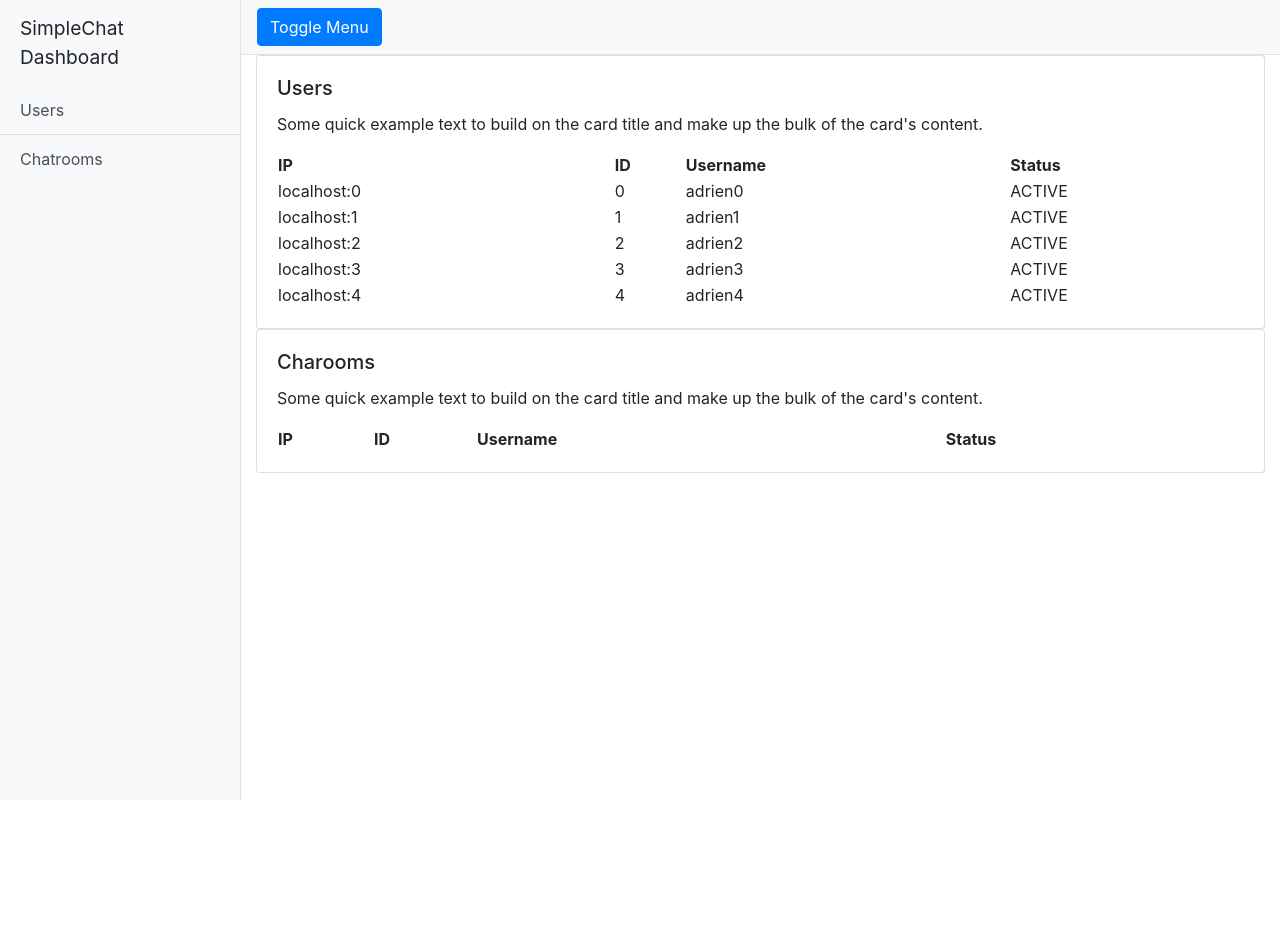
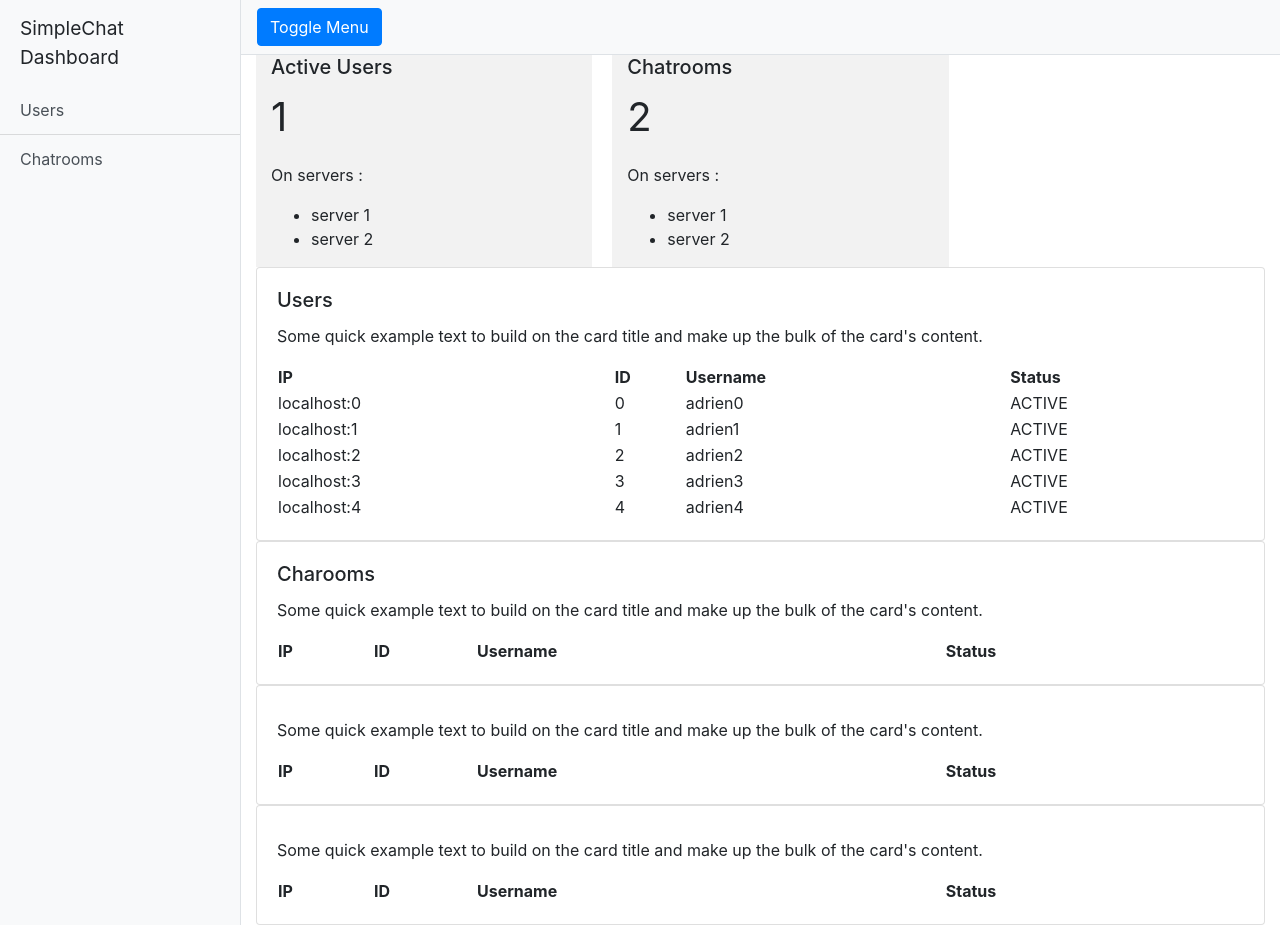
Before and after one commit to Mrgove10/SimpleChatFront, an Angular app: page / in a window 1280 px wide. Before the commit the page ends 800 px from the top, so only its background shows below. Built offline with nearby package versions, Linux system fonts and the light colour scheme.

Commit message:
Feat: add resume component

```diff
--- a/src/app/app.component.css
+++ b/src/app/app.component.css
@@ -41,4 +41,9 @@
   #wrapper.toggled #sidebar-wrapper {
     margin-left: -15rem;
   }
+
+  #container {
+    background-color: #f2f2f2;
+    margin-right: 20px;
+  }
 }
--- a/src/app/app.component.html
+++ b/src/app/app.component.html
@@ -18,11 +18,21 @@
 
     <div class="container-fluid">
 
+      <div class="container">
+        <div class="row">
+          <app-resume-infos class="col-4" id="container" [title]="'Active Users'" [number]="'1'"></app-resume-infos>
+          <app-resume-infos class="col-4" id="container" [title]="'Chatrooms'" [number]="'2'"></app-resume-infos>
+        </div>
+      </div>
+
       <app-list type="Users">
       </app-list>
       <app-list type="Charooms">
       </app-list>
 
+      <app-list></app-list>
+      <app-list></app-list>
+
     </div>
   </div>
 </div>
--- a/src/app/app.module.ts
+++ b/src/app/app.module.ts
@@ -3,11 +3,13 @@ import { NgModule } from '@angular/core';
 
 import { AppComponent } from './app.component';
 import { ListComponent } from './list/list.component';
+import { ResumeInfosComponent } from './resume-infos/resume-infos.component'
 
 @NgModule({
   declarations: [
     AppComponent,
-    ListComponent
+    ListComponent,
+    ResumeInfosComponent
   ],
   imports: [
     BrowserModule
--- /dev/null
+++ b/src/app/resume-infos/resume-infos.component.css
@@ -0,0 +1,3 @@
+#server-number {
+    font-size: 40px;
+}
--- /dev/null
+++ b/src/app/resume-infos/resume-infos.component.html
@@ -0,0 +1,7 @@
+<h5>{{title}}</h5>
+<p id="server-number">{{number}}</p>
+<p>On servers :</p>
+<ul>
+    <li>server 1</li>
+    <li>server 2</li>
+</ul>
--- /dev/null
+++ b/src/app/resume-infos/resume-infos.component.ts
@@ -0,0 +1,18 @@
+import { Component, Input, OnInit } from '@angular/core';
+
+@Component({
+  selector: 'app-resume-infos',
+  templateUrl: './resume-infos.component.html',
+  styleUrls: ['./resume-infos.component.css']
+})
+export class ResumeInfosComponent implements OnInit {
+
+  @Input() title: string;
+  @Input() number: number;
+
+  constructor() { }
+
+  ngOnInit() {
+  }
+
+}
```
Also changed, not shown: 2 other files (tests, documents, lock files or other folders). Lines whose indentation alone changed are shown as unchanged.
